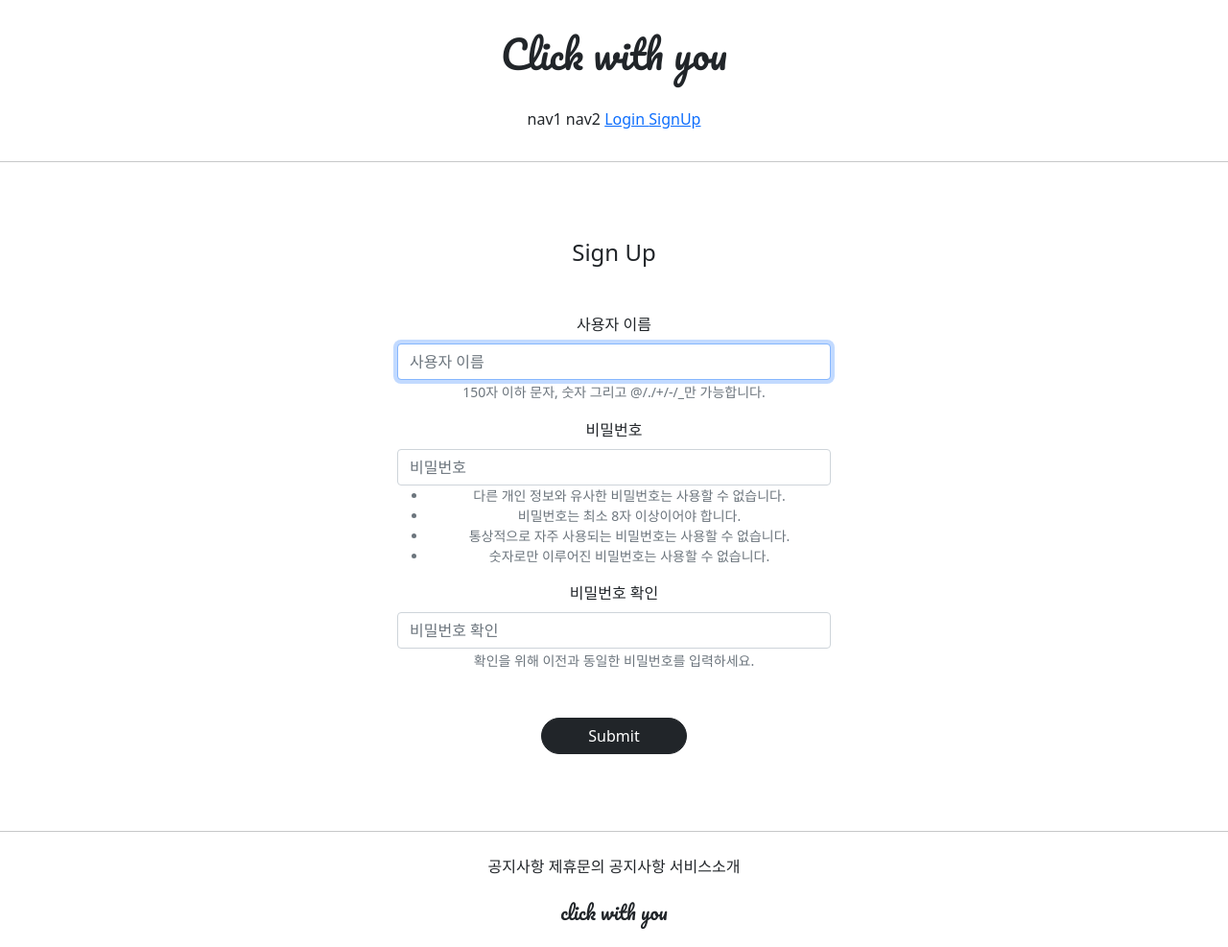
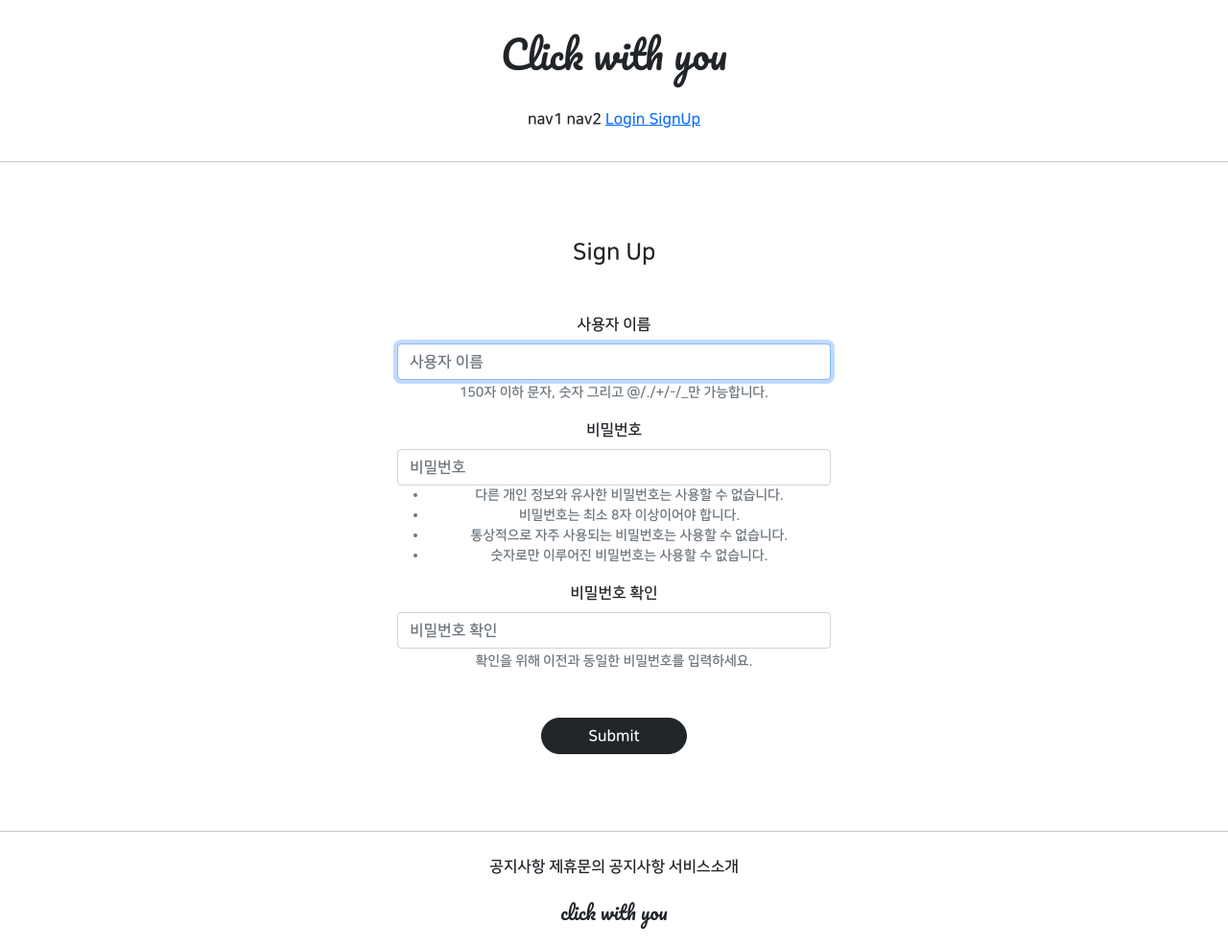
Before and after one commit to solahyun/Hackathon_gis, a Django app: page /accounts/create/ in a window 1280 px wide. Shown: the whole page at 96% size. Run offline with Django 3.2, Linux system fonts and the light colour scheme; parts of the project's set-up code (start-up, migrations or seed data) failed here and were passed over; some libraries are stand-ins or nearby versions.

Commit message:
21/07/16 Fri commit 3

```diff
--- a/templates/base.html
+++ b/templates/base.html
@@ -3,7 +3,7 @@
 
 {% include 'head.html' %}
 
-<body>
+<body style="font-family: 'NanumSquareB'">
 
 {% include 'header.html' %}
 
--- a/templates/head.html
+++ b/templates/head.html
@@ -18,4 +18,27 @@
     {# DEFAULT CSS LINK #}
     <link rel="stylesheet" type="text/css" href="{% static 'base.css' %}">
 
+    <style>
+        @font-face {
+            font-family: 'NanumSquareR';
+            src: local('NanumSquareR'),
+            url("{% static 'fonts/NanumSquareR.ttf' %}") format("opentype");
+        }
+        @font-face {
+            font-family: 'NanumSquareEB';
+            src: local('NanumSquareEB'),
+            url("{% static 'fonts/NanumSquareEB.otf' %}") format("opentype");
+        }
+        @font-face {
+            font-family: 'NanumSquareB';
+            src: local('NanumSquareB'),
+            url("{% static 'fonts/NanumSquareB.otf' %}") format("opentype");
+        }
+        @font-face {
+            font-family: 'NanumSquareR';
+            src: local('NanumSquareR'),
+            url("{% static 'fonts/NanumSquareR.otf' %}") format("opentype");
+        }
+    </style>
+
 </head>
```
Also changed, not shown: static/fonts/NanumSquareB.otf (added), static/fonts/NanumSquareEB.otf (added), static/fonts/NanumSquareL.otf (added), static/fonts/NanumSquareR.otf (added).
